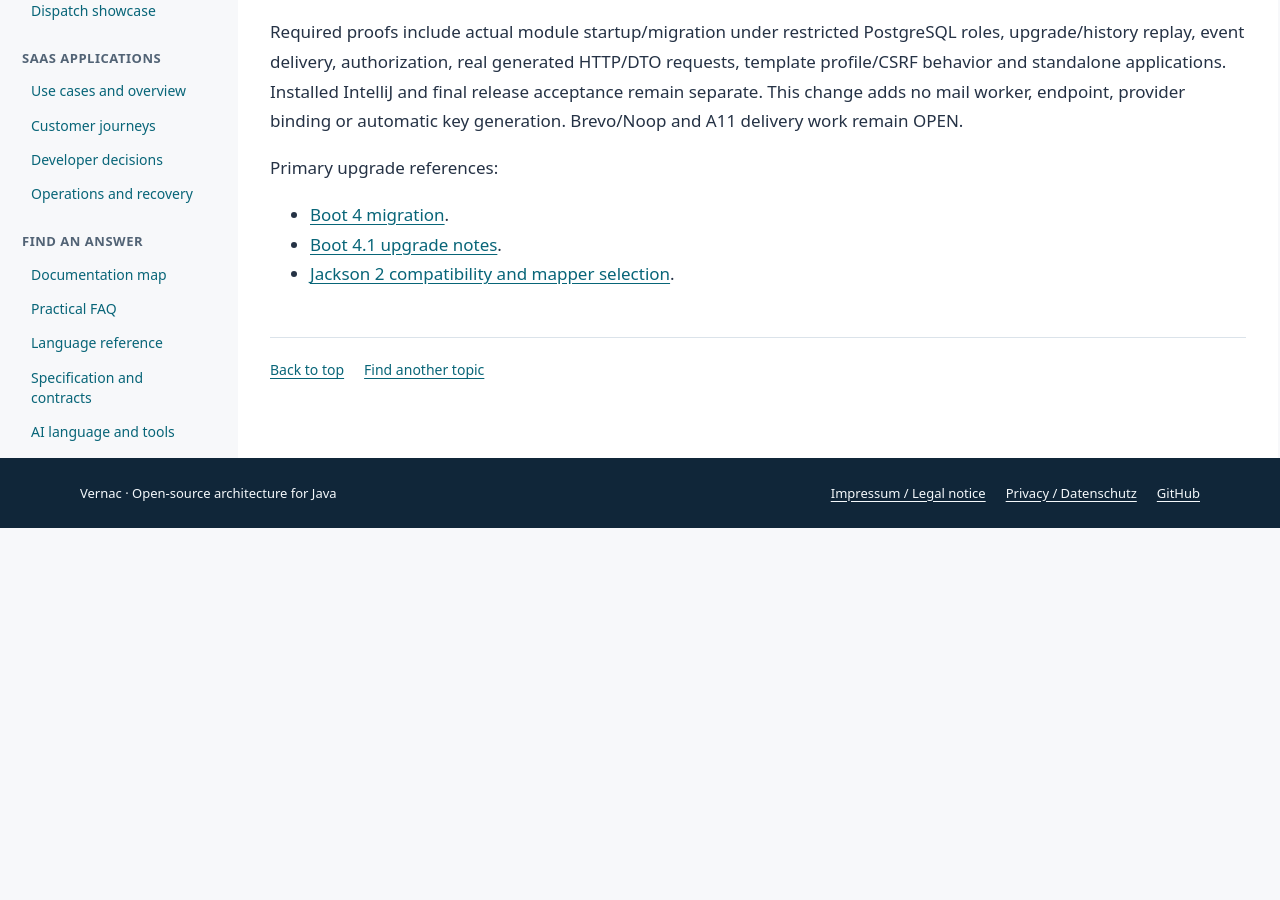
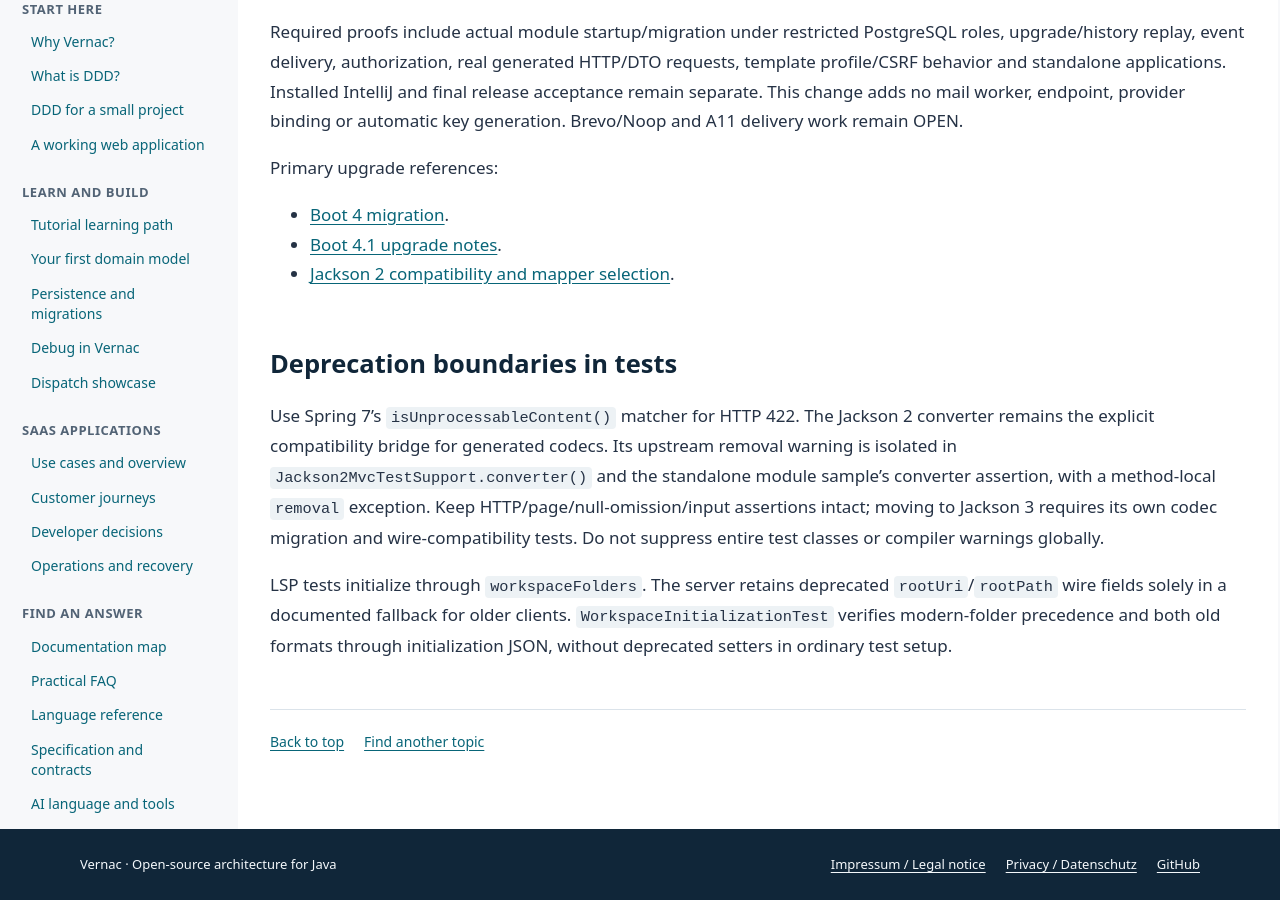
Before and after one commit to DannyReinhold/vernac, a Jekyll site: the page built from docs/development/spring-boot-4-baseline.md, in a window 1280 px wide and 900 px high, scrolled down 1231 px. Built offline with Jekyll 4.4.1, drawn with Linux system fonts in a browser that asks for light colours; before the commit the page ends 1759 px from its top, so only the background shows below that.

```diff
--- a/docs/development/spring-boot-4-baseline.md
+++ b/docs/development/spring-boot-4-baseline.md
@@ -52,3 +52,19 @@ Primary upgrade references:
 - [Boot 4 migration](https://github.com/spring-projects/spring-boot/wiki/Spring-Boot-4.0-Migration-Guide).
 - [Boot 4.1 upgrade notes](https://github.com/spring-projects/spring-boot/wiki/Spring-Boot-4.1-Release-Notes).
 - [Jackson 2 compatibility and mapper selection](https://docs.spring.io/spring-boot/reference/features/json.html).
+
+
+## Deprecation boundaries in tests
+
+Use Spring 7's `isUnprocessableContent()` matcher for HTTP 422. The Jackson 2
+converter remains the explicit compatibility bridge for generated codecs. Its
+upstream removal warning is isolated in `Jackson2MvcTestSupport.converter()` and
+the standalone module sample's converter assertion, with a method-local `removal`
+exception. Keep HTTP/page/null-omission/input assertions intact; moving to Jackson 3
+requires its own codec migration and wire-compatibility tests. Do not suppress entire
+test classes or compiler warnings globally.
+
+LSP tests initialize through `workspaceFolders`. The server retains deprecated
+`rootUri`/`rootPath` wire fields solely in a documented fallback for older clients.
+`WorkspaceInitializationTest` verifies modern-folder precedence and both old formats
+through initialization JSON, without deprecated setters in ordinary test setup.
```
